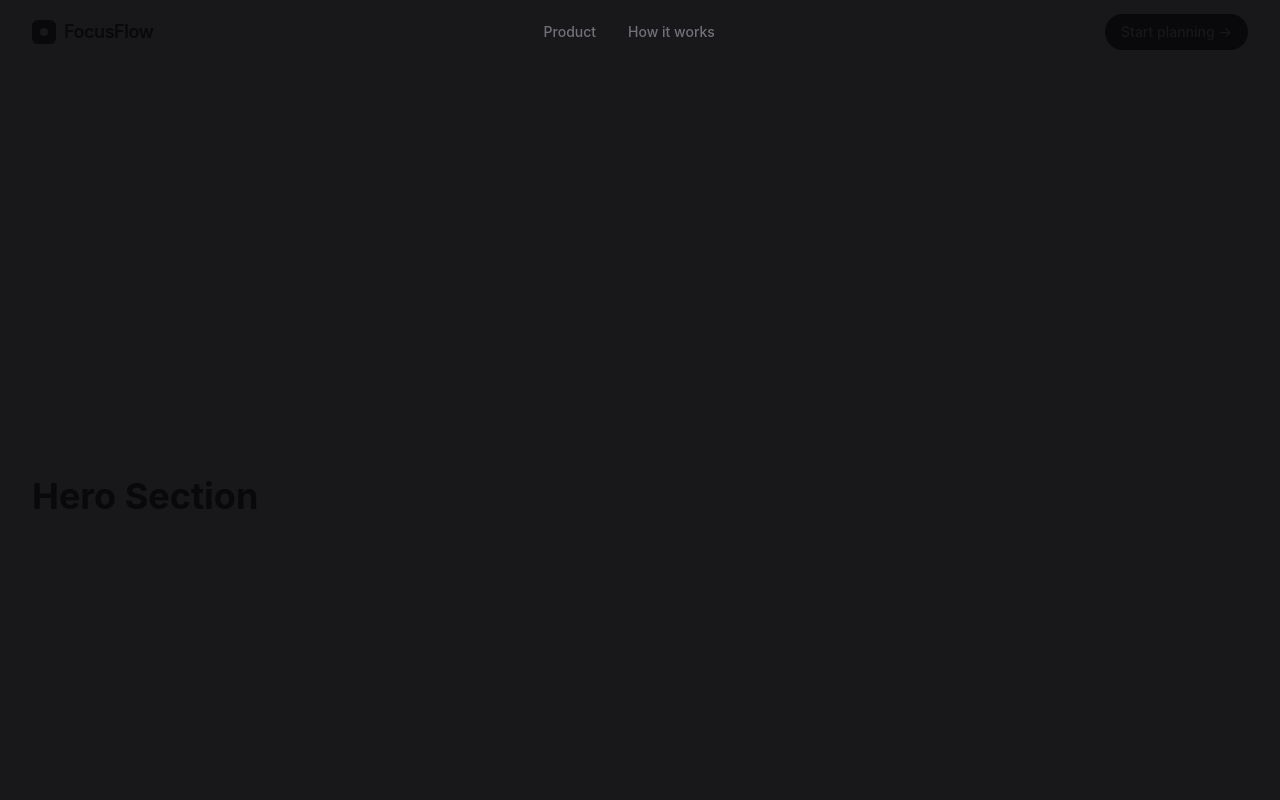
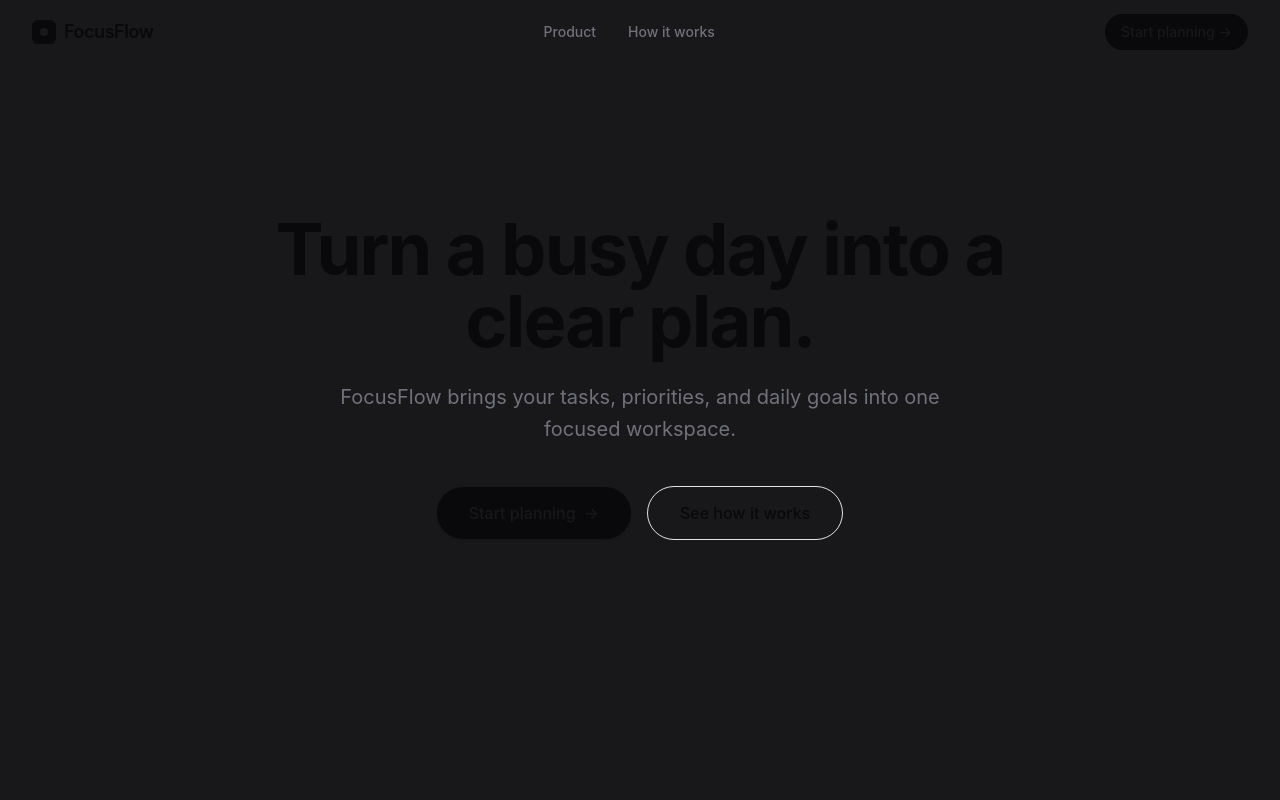
Before and after one commit to ashish102312/focusflow, a React (Vite) app: page / in a window 1280 px wide. Shown: the top 800 px of the page. Built offline with nearby package versions, Linux system fonts and the light colour scheme.

Commit message:
feat: build hero section

```diff
--- a/src/App.jsx
+++ b/src/App.jsx
@@ -1,18 +1,16 @@
 import Navbar from './components/Navbar';
+import Hero from './sections/Hero';
 
 export default function App() {
   return (
     <div className="min-h-screen bg-primary">
       <Navbar />
 
-      {/* Temporary spacing to test scrolling and navbar states */}
-      <main className="pt-24 pb-96">
+      <main>
+        <Hero />
+
         <div className="max-w-7xl mx-auto px-6 lg:px-8 space-y-96">
-          <section id="hero" className="h-screen flex items-center">
-            <h1 className="text-4xl font-bold">Hero Section</h1>
-          </section>
-
-          <section id="product" className="h-screen flex items-center">
+          <section id="preview" className="h-screen flex items-center">
             <h2 className="text-3xl font-bold">Product Preview</h2>
           </section>
 
--- /dev/null
+++ b/src/sections/Hero.jsx
@@ -0,0 +1,80 @@
+import { motion } from 'framer-motion';
+
+export default function Hero() {
+  const containerVariants = {
+    hidden: { opacity: 0 },
+    visible: {
+      opacity: 1,
+      transition: {
+        staggerChildren: 0.15,
+        delayChildren: 0.1,
+      },
+    },
+  };
+
+  const itemVariants = {
+    hidden: { opacity: 0, y: 20 },
+    visible: {
+      opacity: 1,
+      y: 0,
+      transition: {
+        type: 'spring',
+        stiffness: 100,
+        damping: 15,
+      },
+    },
+  };
+
+  return (
+    <section
+      id="hero"
+      className="relative pt-32 pb-20 sm:pt-40 sm:pb-24 lg:pb-32 overflow-hidden flex items-center min-h-[90vh]"
+    >
+      <div className="absolute inset-0 -z-10 bg-[radial-gradient(ellipse_80%_80%_at_50%_-20%,rgba(120,119,198,0.15),rgba(255,255,255,0))]" />
+
+      <div className="max-w-7xl mx-auto px-6 lg:px-8 text-center">
+        <motion.div
+          variants={containerVariants}
+          initial="hidden"
+          animate="visible"
+          className="max-w-3xl mx-auto"
+        >
+          <motion.h1
+            variants={itemVariants}
+            className="text-5xl sm:text-6xl lg:text-7xl font-bold tracking-tight text-foreground"
+          >
+            Turn a busy day into a clear plan.
+          </motion.h1>
+
+          <motion.p
+            variants={itemVariants}
+            className="mt-6 text-lg sm:text-xl text-muted-foreground leading-relaxed max-w-2xl mx-auto"
+          >
+            FocusFlow brings your tasks, priorities, and daily goals into one focused workspace.
+          </motion.p>
+
+          <motion.div
+            variants={itemVariants}
+            className="mt-10 flex flex-col sm:flex-row items-center justify-center gap-4"
+          >
+            <a
+              href="#preview"
+              className="w-full sm:w-auto inline-flex items-center justify-center rounded-full bg-foreground text-primary px-8 py-3.5 text-base font-medium hover:bg-muted-foreground transition-all group shadow-sm hover:shadow-md"
+            >
+              Start planning
+              <span className="ml-2 transition-transform group-hover:translate-x-1">
+                →
+              </span>
+            </a>
+            <a
+              href="#how-it-works"
+              className="w-full sm:w-auto inline-flex items-center justify-center rounded-full bg-transparent text-foreground border border-border px-8 py-3.5 text-base font-medium hover:bg-muted transition-colors"
+            >
+              See how it works
+            </a>
+          </motion.div>
+        </motion.div>
+      </div>
+    </section>
+  );
+}
```
